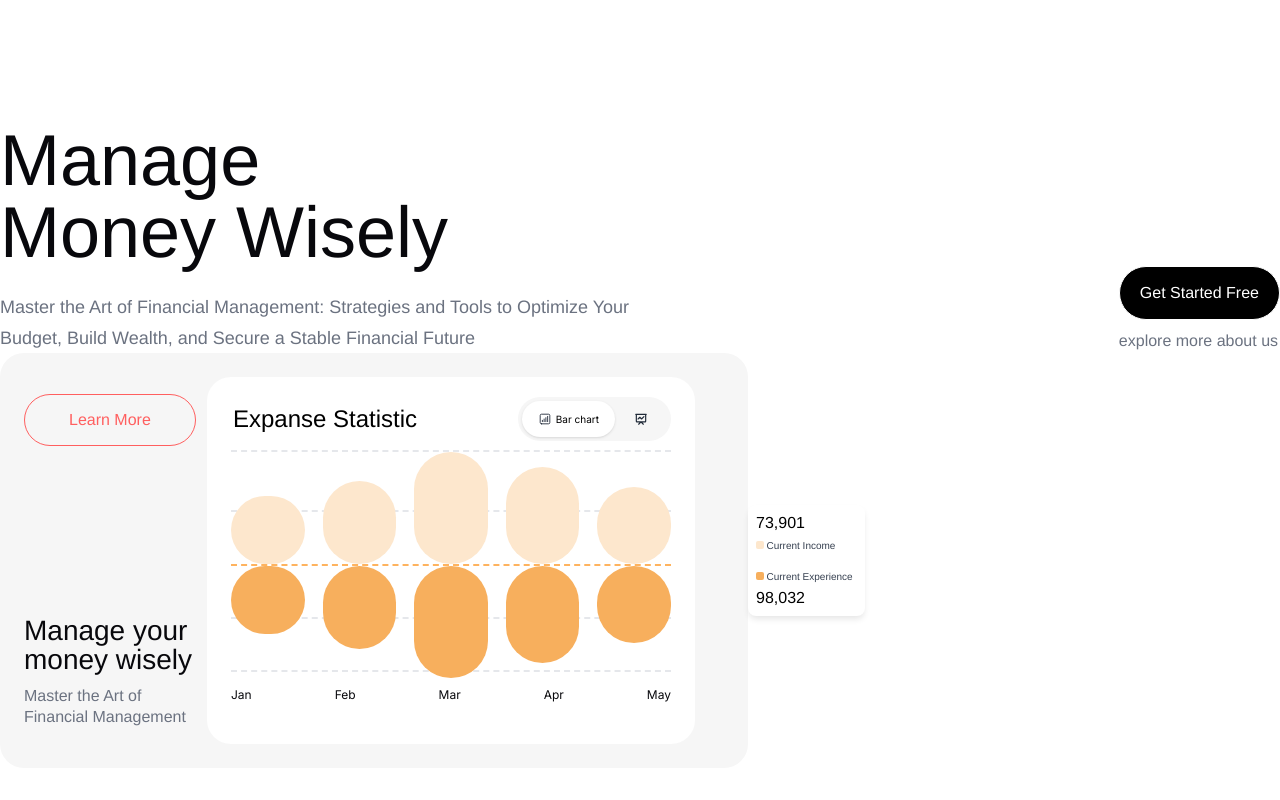
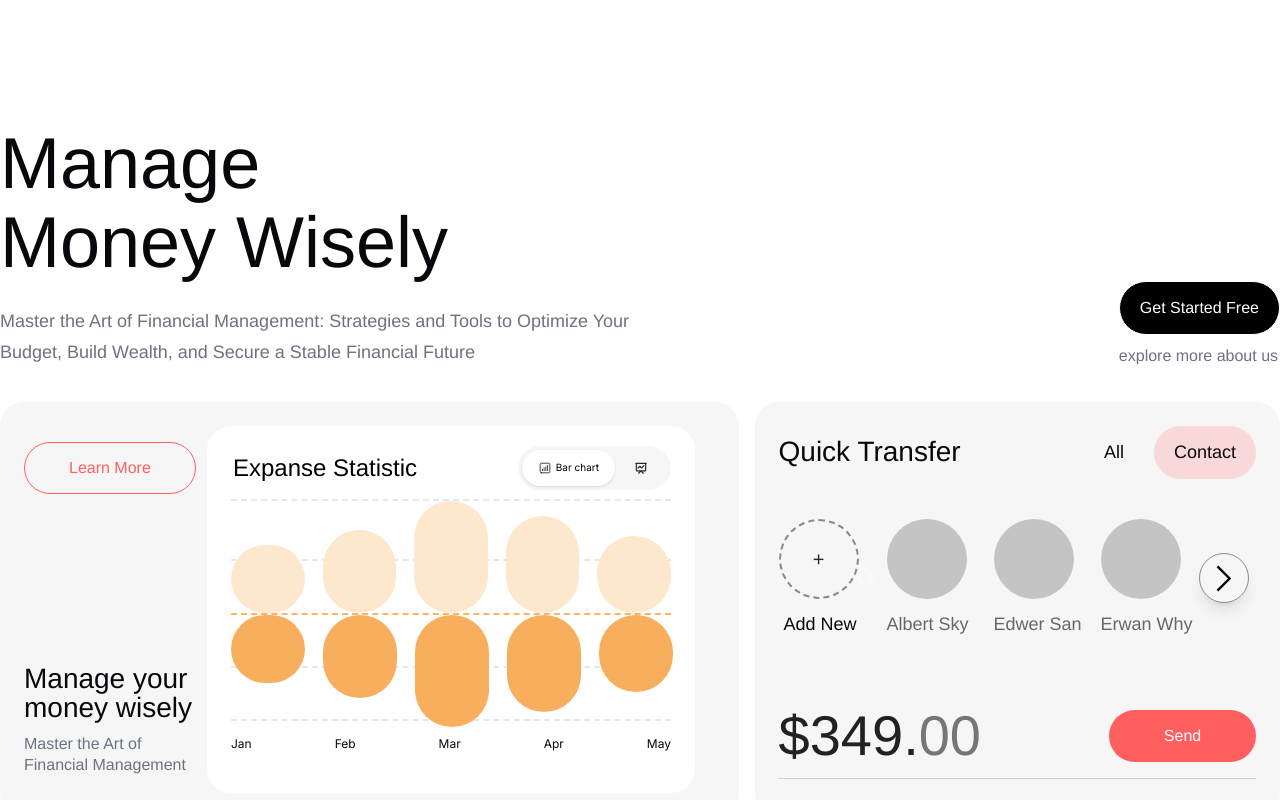
Before and after one commit to MostafaKamalAsif/Finestra, a React (Vite) app: page / in a window 1280 px wide. Shown: the part 1340-2140 px from the top of the page. Built offline with nearby package versions, Linux system fonts and the light colour scheme.

Commit message:
section complete

```diff
--- a/src/Components/BarChartCard.jsx
+++ b/src/Components/BarChartCard.jsx
@@ -1,6 +1,7 @@
 import React from 'react'
 import Flex from './Flex'
 import Switch from './Switch'
+import ToolTip from './ToolTip'
 
 const BarChartCard = () => {
   return (
@@ -40,11 +41,14 @@ const BarChartCard = () => {
              <div class="absolute top-[51px] border-t-2 border-dashed border-[#E5E7EB] w-full"></div>
              <div class="absolute top-[104px] border-t-2 border-dashed border-[#E5E7EB] w-full"></div>
   <div className={'items-start flex gap-x-4.5'}>
-                <div className="w-[74px] h-[68px] bg-[#F7AF5D] rounded-full z-10 "></div>
-                <div className="w-[74px] h-[83px] bg-[#F7AF5D] rounded-full z-10"></div>
-                <div className="w-[74px] h-28 bg-[#F7AF5D] rounded-full z-10"></div>
-                <div className="w-[74px] h-[97px] bg-[#F7AF5D] rounded-full z-10"></div>
-                <div className="w-[74px] h-[77px] bg-[#F7AF5D] rounded-full z-10"></div>
+   <ToolTip className={'h-[68px]'}/>
+   <ToolTip className={'h-[83px]'}/>
+   <ToolTip className={'h-28'}/>
+   <ToolTip className={'h-[97px]'}/>
+   <ToolTip className={'h-[77px]'}/>
+
+
+
 
             </div>
             </div>
@@ -62,19 +66,7 @@ const BarChartCard = () => {
 
         </Flex>
     </div>
-    {/* Hover  */}
-    <div className="w-[117px] bg-[#FFFFFF] rounded-lg p-2 shadow-[0_4px_6px_-1px_rgba(0,0,0,0.1)]">
-        <h4 className='font-medium text-[16px] text-[#000000] pb-1 leading-[130%]'>73,901</h4>
-        <Flex className={'gap-x-[2.5px]'}>
-            <div className="w-2 h-2 bg-[#FDE7CD] rounded-xs"></div>
-            <span className='text-[#374151] text-[10px]'>Current Income</span>
-        </Flex>
-        <Flex className={'gap-x-[2.5px] pt-4 pb-1'}>
-            <div className="w-2 h-2 bg-[#F7AF5D] rounded-xs"></div>
-            <span className='text-[#374151] text-[10px]'>Current Experience</span>
-        </Flex>
-        <h4 className='font-medium text-[16px] text-[#000000] leading-[130%] '>98,032</h4>
-    </div>
+
     </>
   )
 }
--- a/src/Components/Layouts.jsx/MangeMoney.jsx
+++ b/src/Components/Layouts.jsx/MangeMoney.jsx
@@ -1,33 +1,109 @@
-import React from 'react'
-import Container from '../Container'
-import Flex from '../Flex'
-import Button from '../Button'
-import BarChartCard from '../BarChartCard'
+import React, { useState } from 'react';
+import Container from '../Container';
+import Flex from '../Flex';
+import Button from '../Button';
+import BarChartCard from '../BarChartCard';
+import "slick-carousel/slick/slick.css";
+import "slick-carousel/slick/slick-theme.css";
+import Slider from "react-slick";
+import { GrNext } from "react-icons/gr";
+// Custom Next Arrow Component
+const NextArrow = ({ onClick }) => {
+  return (
+    <div
+      onClick={onClick}
+      className="absolute top-1/2 -right-12 transform -translate-y-1/2 z-10
+                 w-12.5 h-12.5 flex items-center justify-center
+                 rounded-full border border-[#212121]/50 bg-transparent
+                 shadow-lg cursor-pointer hover:bg-gray-100
+                 transition-all duration-300"
+    >
+      <GrNext className='w-[29px] h-[29px] text-TextColor'/>
+    </div>
+  );
+};
 
 const MangeMoney = () => {
+  const [Active, setActive] = useState('Contact');
+
+  const settings = {
+    dots: false,
+    infinite: false,
+    speed: 500,
+    slidesToShow: 3,
+    slidesToScroll: 1,
+    nextArrow: <NextArrow />,
+    prevArrow:null, // hide prev arrow
+  };
+
   return (
-    <>
     <div className="py-[92px]">
       <Container>
         <Flex className={'items-end'}>
           <div className="w-[649px]">
-                    <h2 className='text-[72px] font-medium leading-[100%] pr-40  text-TextColor '>Manage Money Wisely</h2>
-                    <p className='text-[#6B7280] text-[18px] font-medium leading-[170%] pt-6 '>Master the Art of Financial Management: Strategies and Tools to Optimize Your Budget, Build Wealth, and Secure a Stable Financial Future</p>
+            <h2 className='text-[72px] font-medium leading-[110%] pr-40 text-TextColor'>
+              Manage Money Wisely
+            </h2>
+            <p className='text-[#6B7280] text-[18px] font-medium leading-[170%] pt-6'>
+              Master the Art of Financial Management: Strategies and Tools to Optimize Your Budget, Build Wealth, and Secure a Stable Financial Future
+            </p>
           </div>
 
-                <div className=" ms-auto">
-                     <Button className={` py-3.5 px-5 rounded-[66px] bg-[#000000] border cursor-pointer  hover:text-TextColor hover:bg-transparent duration-300`} >Get Started Free</Button>
+          <div className="ms-auto">
+            <Button className={`py-3.5 px-5 rounded-[66px] bg-[#000000] border cursor-pointer hover:text-TextColor hover:bg-transparent duration-300`}>
+              Get Started Free
+            </Button>
             <p className='text-[#6B7280] text-[16px] font-medium pt-[9px]'>explore more about us</p>
           </div>
         </Flex>
 
+        <Flex className={'gap-x-4 pt-8.5'}>
+          <BarChartCard />
+
+          {/* Quick Transfer */}
+          <div className="w-[532px] max-h-[415px] bg-[#F6F6F6] rounded-3xl px-6 pt-6 pb-[41px]">
+            <Flex className={'justify-between'}>
+              <h3 className='text-[28px] text-TextColor'>Quick Transfer</h3>
               <Flex>
-              <BarChartCard/>
+                <button onClick={() => setActive('All')} className={`text-[18px] text-TextColor w-[80px] ${Active === "All" ? 'p-[13px] bg-[#FF5F5F]/20 rounded-[50px]' : ""}`}>All</button>
+                <button onClick={() => setActive('Contact')} className={`text-[18px] w-[102px] text-TextColor ${Active === "Contact" ? 'p-[13px] bg-[#FF5F5F]/20 rounded-[50px]' : ""}`}>Contact</button>
+              </Flex>
+            </Flex>
+
+          {/* Slider part  */}
+
+            <div className="flex pt-10 min-w-0">
+              {/* Add New - stays fixed */}
+              <div className="flex flex-col items-center pr-5.5">
+                <div className="w-20 h-20 border-2 border-dashed border-[#898989] mb-3 rounded-full flex items-center justify-center">
+                  <span className="text-[#282930] text-xl">+</span>
+                </div>
+                <span className='text-TextColor font-medium text-[18px] pl-[3px]'>Add New</span>
+              </div>
+
+              {/* Slider */}
+              <div className="flex-1 max-w-[320px]">
+                <Slider {...settings}>
+                  {['Albert Sky', 'Edwer San', 'Erwan Why', 'Albert Sky', 'Erwan Why'].map((name, idx) => (
+                    <div key={idx} className="flex flex-col items-center px-1.5">
+                      <div className="bg-[#000000]/20 w-20 h-20 rounded-full mb-3"></div>
+                      <span className='text-TextColor/60 font-medium text-[18px]'>{name}</span>
+                    </div>
+                  ))}
+                </Slider>
+              </div>
+            </div>
+
+<Flex className={'justify-between pt-[56px] '}>
+  <h3 className='font-medium text-[#212121] text-[56px]'>$349.<span className='text-[#212121]/60'>00</span></h3>
+  <Button className={'w-[147px] text-center font-medium px-5 py-3.5 bg-[#FF5F5F] rounded-[66px]'}>Send</Button>
+</Flex>
+<hr className='border-TextColor/16 pt-6.5'/>
+          </div>
         </Flex>
       </Container>
     </div>
-    </>
-  )
-}
+  );
+};
 
-export default MangeMoney
+export default MangeMoney;
--- a/src/Components/Layouts.jsx/Review.jsx
+++ b/src/Components/Layouts.jsx/Review.jsx
@@ -59,7 +59,7 @@ const Review = () => {
               }
                CommentClassName={'leading-[150%] pr-1'}
             />
-            <div className="-translate-y-14">
+            <div className="-translate-y-15">
               <ReviewCard
                 className={"bg-[#000000]/20"}
                 UserName={"David K."}
--- /dev/null
+++ b/src/Components/ToolTip.jsx
@@ -0,0 +1,61 @@
+import React from 'react'
+import Flex from './Flex'
+
+const ToolTip = ({className}) => {
+  return (
+    <>
+     <div className="relative group flex justify-center">
+
+  {/* Your Bar */}
+  <div className={`w-[74px]  bg-[#F7AF5D] rounded-full z-10 ${className}`}></div>
+
+  {/* Tooltip */}
+  <div className="absolute
+      bottom-[70%]
+      left-1/2 w-3.5 h-3.5 bg-white rounded-full z-100 opacity-0
+      group-hover:opacity-100
+      group-hover:-translate-y-1 duration-300"></div>
+  <div
+    className="z-100
+      absolute
+      bottom-[80%]
+      left-[55%]
+
+      opacity-0
+      group-hover:opacity-100
+      group-hover:-translate-y-1
+      transition-all
+      duration-300
+      pointer-events-none
+      w-[117px]
+      bg-white
+      rounded-lg
+      p-2
+      shadow-[0_4px_6px_-1px_rgba(0,0,0,0.1)]
+    "
+  >
+    <h4 className="font-medium text-[16px] text-black pb-1 leading-[130%]">
+      73,901
+    </h4>
+
+    <Flex className="gap-x-[2.5px]">
+      <div className="w-2 h-2 bg-[#FDE7CD] rounded-xs"></div>
+      <span className="text-[#374151] text-[10px]">Current Income</span>
+    </Flex>
+
+    <Flex className="gap-x-[2.5px] pt-4 pb-1">
+      <div className="w-2 h-2 bg-[#F7AF5D] rounded-xs"></div>
+      <span className="text-[#374151] text-[10px]">Current Experience</span>
+    </Flex>
+
+    <h4 className="font-medium text-[16px] text-black leading-[130%]">
+      98,032
+    </h4>
+  </div>
+
+</div>
+    </>
+  )
+}
+
+export default ToolTip
```
Lines whose indentation alone changed are shown as unchanged.
